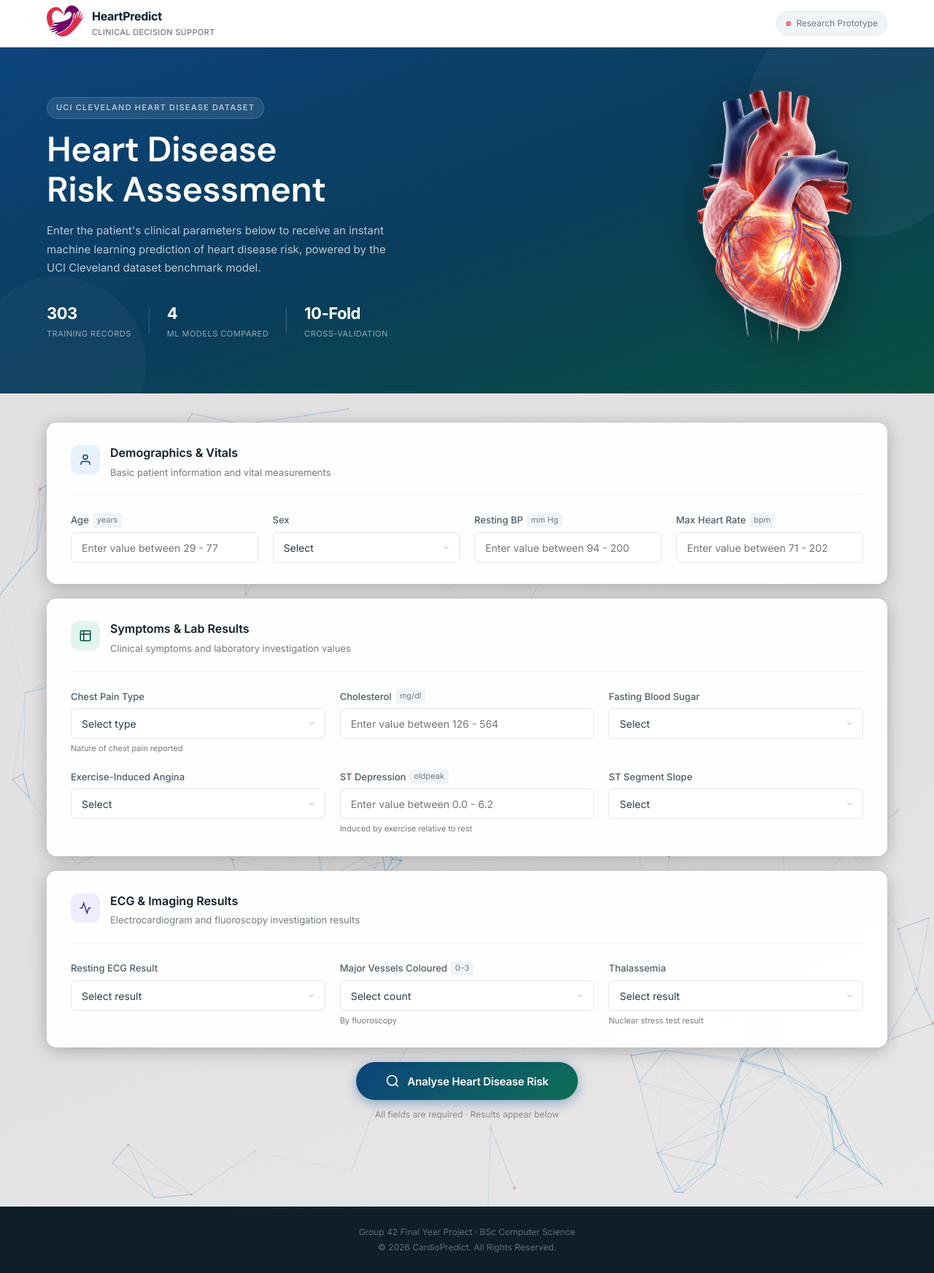
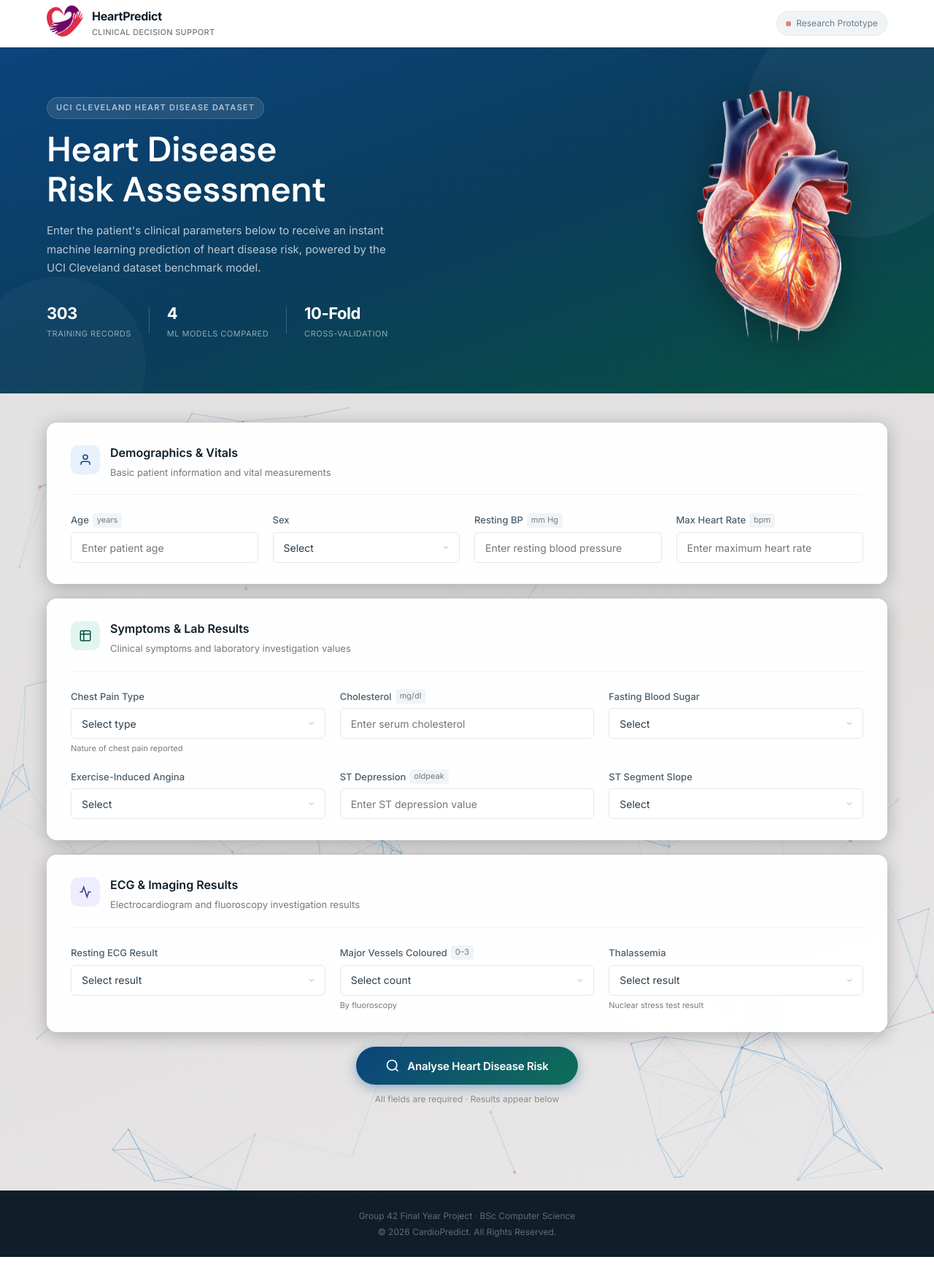
Before and after one commit to BawaErnestKwame/Heart_disease_prediction, a Flask app: page / in a window 1280 px wide. Shown: the whole page at 73% size. After the commit the page ends 1722 px from the top, so only its background shows below. Run offline with Flask 3, Linux system fonts and the light colour scheme; parts of the project's set-up code (start-up, migrations or seed data) failed here and were passed over.

Commit message:
toast and input field

```diff
--- a/app.py
+++ b/app.py
@@ -43,20 +43,21 @@ def predict():
        # ── Input validation ─────────────────────────────────────────────────────
         errors = []
 
-        if not (29 <= age <= 77):
-            errors.append("Age must be between 29 and 77")
-        if not (94 <= trestbps <= 200):
-            errors.append("Resting BP must be between 94 and 200")
-        if not (126 <= chol <= 564):
-            errors.append("Cholesterol must be between 126 and 564")
-        if not (71 <= thalach <= 202):
-            errors.append("Max Heart Rate must be between 71 and 202")
-        if not (0.0 <= oldpeak <= 6.2):
-            errors.append("ST Depression must be between 0.0 and 6.2")
+        ierrors = []
+
+        if not (1 <= age <= 120):
+            errors.append("Age must be between 1 and 120")
+        if not (1 <= trestbps <= 300):
+            errors.append("Resting BP must be between 1 and 300")
+        if not (1 <= chol <= 700):
+            errors.append("Cholesterol must be between 1 and 700")
+        if not (1 <= thalach <= 300):
+            errors.append("Max Heart Rate must be between 1 and 300")
+        if not (0.0 <= oldpeak <= 10.0):
+            errors.append("ST Depression must be between 0.0 and 10.0")
 
         if errors:
-            return jsonify({'error': ' | '.join(errors)}), 400
-
+         return jsonify({'error': ' | '.join(errors)}), 400
         # ── Feature engineering
         age_group = 0 if age < 40 else (1 if age <= 55 else 2)
         high_chol = 1 if chol > 240 else 0
--- a/static/css/style.css
+++ b/static/css/style.css
@@ -708,5 +708,107 @@ body {
   line-height: 1.8;
 }
 
+/* ── Toast Notification ───────────────────────────────────────────────────── */
+.toast-container {
+  position: fixed;
+  top: 20px;
+  right: 20px;
+  z-index: 9999;
+  display: flex;
+  flex-direction: column;
+  gap: 10px;
+}
+
+.toast {
+  display: flex;
+  align-items: center;
+  gap: 12px;
+  padding: 14px 20px;
+  border-radius: 10px;
+  box-shadow: 0 8px 24px rgba(0,0,0,0.15);
+  font-size: 14px;
+  font-weight: 500;
+  min-width: 280px;
+  max-width: 380px;
+  animation: slideIn 0.3s ease forwards;
+  cursor: pointer;
+}
+
+.toast--high {
+  background: linear-gradient(135deg, #A32D2D, #7A1F1F);
+  color: white;
+  border-left: 4px solid #FF6B6B;
+}
+
+.toast--low {
+  background: linear-gradient(135deg, #0F6E56, #085041);
+  color: white;
+  border-left: 4px solid #1D9E75;
+}
+
+.toast--error {
+  background: linear-gradient(135deg, #854F0B, #633806);
+  color: white;
+  border-left: 4px solid #F1C40F;
+}
+
+.toast-icon {
+  font-size: 20px;
+  flex-shrink: 0;
+}
+
+.toast-content {
+  flex: 1;
+}
+
+.toast-title {
+  font-size: 13px;
+  font-weight: 700;
+  margin-bottom: 2px;
+}
+
+.toast-message {
+  font-size: 12px;
+  opacity: 0.85;
+}
+
+.toast-close {
+  background: none;
+  border: none;
+  color: white;
+  font-size: 16px;
+  cursor: pointer;
+  opacity: 0.7;
+  padding: 0;
+  flex-shrink: 0;
+}
+
+.toast-close:hover { opacity: 1; }
+
+.toast-progress {
+  position: absolute;
+  bottom: 0;
+  left: 0;
+  height: 3px;
+  background: rgba(255,255,255,0.4);
+  border-radius: 0 0 10px 10px;
+  animation: progress 4s linear forwards;
+}
+
+@keyframes slideIn {
+  from { transform: translateX(120%); opacity: 0; }
+  to   { transform: translateX(0);    opacity: 1; }
+}
+
+@keyframes slideOut {
+  from { transform: translateX(0);    opacity: 1; }
+  to   { transform: translateX(120%); opacity: 0; }
+}
+
+@keyframes progress {
+  from { width: 100%; }
+  to   { width: 0%;   }
+}
+
 /* ── Utility ──────── */
 .hidden { display: none !important; }
--- a/static/js/main.js
+++ b/static/js/main.js
@@ -1,42 +1,45 @@
-document.addEventListener('DOMContentLoaded', function () {
-
-  const form       = document.getElementById('prediction-form');
-  const submitBtn  = document.getElementById('submit-btn');
-  const resultCard = document.getElementById('result-card');
-  const resultHigh = document.getElementById('result-high');
-  const resultLow  = document.getElementById('result-low');
-  const probBar    = document.getElementById('prob-bar');
-  const probValue  = document.getElementById('prob-value');
-  const adviceHigh = document.getElementById('advice-high');
-  const adviceLow  = document.getElementById('advice-low');
+document.addEventListener("DOMContentLoaded", function () {
+  const form = document.getElementById("prediction-form");
+  const submitBtn = document.getElementById("submit-btn");
+  const resultCard = document.getElementById("result-card");
+  const resultHigh = document.getElementById("result-high");
+  const resultLow = document.getElementById("result-low");
+  const probBar = document.getElementById("prob-bar");
+  const probValue = document.getElementById("prob-value");
+  const adviceHigh = document.getElementById("advice-high");
+  const adviceLow = document.getElementById("advice-low");
 
   // ── Form submit ─────────────────────────────────────────────────────────
-  form.addEventListener('submit', function (e) {
+  form.addEventListener("submit", function (e) {
     e.preventDefault();
 
     if (!validateForm()) return;
 
     setLoading(true);
-    resultCard.classList.add('result-card--hidden');
+    resultCard.classList.add("result-card--hidden");
 
     const formData = new FormData(form);
 
-    fetch('/predict', {
-      method: 'POST',
-      body: formData
+    fetch("/predict", {
+      method: "POST",
+      body: formData,
     })
-    .then(res => res.json())
-    .then(data => {
+      .then((res) => res.json())
+      .then((data) => {
         setLoading(false);
         if (data.error) {
-        alert('Error: ' + data.error);
+          showToast("error", "Input Error", data.error);
           return;
         }
         showResult(data);
       })
-    .catch(err => {
+      .catch((err) => {
         setLoading(false);
-      alert('Something went wrong. Please check your inputs and try again.');
+        showToast(
+          "error",
+          "Connection Error",
+          "Something went wrong. Please try again.",
+        );
         console.error(err);
       });
   });
@@ -44,17 +47,23 @@ document.addEventListener('DOMContentLoaded', function () {
   // ── Validate all fields ──────────────────────────────────────────────────
   function validateForm() {
     let valid = true;
-    const inputs = form.querySelectorAll('input, select');
-    inputs.forEach(input => {
-      input.classList.remove('error');
-      if (!input.value || input.value === '') {
-        input.classList.add('error');
+    const inputs = form.querySelectorAll("input, select");
+    inputs.forEach((input) => {
+      input.classList.remove("error");
+      if (!input.value || input.value === "") {
+        input.classList.add("error");
         valid = false;
       }
     });
     if (!valid) {
-      const firstError = form.querySelector('.error');
-      if (firstError) firstError.scrollIntoView({ behavior: 'smooth', block: 'center' });
+      const firstError = form.querySelector(".error");
+      if (firstError)
+        firstError.scrollIntoView({ behavior: "smooth", block: "center" });
+      showToast(
+        "error",
+        "Missing Fields",
+        "Please fill in all required fields before submitting.",
+      );
     }
     return valid;
   }
@@ -62,22 +71,39 @@ document.addEventListener('DOMContentLoaded', function () {
   // ── Show prediction result ───────────────────────────────────────────────
   function showResult(data) {
     const isHigh = data.prediction === 1;
-    const prob   = data.probability;
+    const prob = data.probability;
 
-    resultHigh.style.display = isHigh ? 'flex' : 'none';
-    resultLow.style.display  = isHigh ? 'none' : 'flex';
-    adviceHigh.style.display = isHigh ? 'block' : 'none';
-    adviceLow.style.display  = isHigh ? 'none' : 'block';
+    resultHigh.style.display = isHigh ? "flex" : "none";
+    resultLow.style.display = isHigh ? "none" : "flex";
+    adviceHigh.style.display = isHigh ? "block" : "none";
+    adviceLow.style.display = isHigh ? "none" : "block";
 
-    probBar.className = 'prob-bar-fill ' + (isHigh ? 'prob-bar-fill--high' : 'prob-bar-fill--low');
-    probValue.textContent = prob + '%';
+    probBar.className =
+      "prob-bar-fill " +
+      (isHigh ? "prob-bar-fill--high" : "prob-bar-fill--low");
+    probValue.textContent = prob + "%";
 
-    resultCard.classList.remove('result-card--hidden');
-    resultCard.scrollIntoView({ behavior: 'smooth', block: 'start' });
+    resultCard.classList.remove("result-card--hidden");
+    resultCard.scrollIntoView({ behavior: "smooth", block: "start" });
 
     setTimeout(() => {
-      probBar.style.width = prob + '%';
+      probBar.style.width = prob + "%";
     }, 100);
+
+    // ── Show toast notification after prediction ──────────────────────────
+    if (isHigh) {
+      showToast(
+        "high",
+        "High Risk Detected",
+        `Probability of heart disease: ${prob}% , Please refer to a cardiologist.`,
+      );
+    } else {
+      showToast(
+        "low",
+        "Low Risk Detected",
+        `Probability of heart disease: ${prob}% , No significant indicators found.`,
+      );
+    }
   }
 
   // ── Loading state ────────────────────────────────────────────────────────
@@ -96,22 +122,20 @@ document.addEventListener('DOMContentLoaded', function () {
   }
 
   // ── Clear errors on input change ─────────────────────────────────────────
-  form.querySelectorAll('input, select').forEach(input => {
-    input.addEventListener('change', () => input.classList.remove('error'));
-    input.addEventListener('input',  () => input.classList.remove('error'));
+  form.querySelectorAll("input, select").forEach((input) => {
+    input.addEventListener("change", () => input.classList.remove("error"));
+    input.addEventListener("input", () => input.classList.remove("error"));
   });
 });
 
 // ── Reset form (global — called from button onclick) ──────────────────────
 function resetForm() {
-  document.getElementById('prediction-form').reset();
-  const resultCard = document.getElementById('result-card');
-  resultCard.classList.add('result-card--hidden');
-  document.getElementById('prob-bar').style.width = '0%';
-  window.scrollTo({ top: 0, behavior: 'smooth' });
+  document.getElementById("prediction-form").reset();
+  const resultCard = document.getElementById("result-card");
+  resultCard.classList.add("result-card--hidden");
+  document.getElementById("prob-bar").style.width = "0%";
+  window.scrollTo({ top: 0, behavior: "smooth" });
 }
-
-// counter state
 
 // ── Counter animation for hero stats ─────────────────────────────────────
 function animateCounter(element, target, duration, suffix) {
@@ -124,24 +148,63 @@ function animateCounter(element, target, duration, suffix) {
       start = target;
       clearInterval(timer);
     }
-    element.textContent = Math.floor(start) + (suffix || '');
+    element.textContent = Math.floor(start) + (suffix || "");
   }, 16);
 }
 
 function startCounters() {
-  const counters = document.querySelectorAll('.stat-num');
-  counters.forEach(counter => {
-    const target  = counter.getAttribute('data-target');
-    const suffix  = counter.getAttribute('data-suffix') || '';
+  const counters = document.querySelectorAll(".stat-num");
+  counters.forEach((counter) => {
+    const target = counter.getAttribute("data-target");
+    const suffix = counter.getAttribute("data-suffix") || "";
     const duration = 2000;
     if (target) {
-      counter.textContent = '0' + suffix;
+      counter.textContent = "0" + suffix;
       animateCounter(counter, parseInt(target), duration, suffix);
     }
   });
 }
 
 // Start counting when page loads
-window.addEventListener('load', () => {
+window.addEventListener("load", () => {
   setTimeout(startCounters, 300);
 });
+
+// ── Toast Notification ────────────────────────────────────────────────────
+function showToast(type, title, message) {
+  // Create container if it doesn't exist
+  let container = document.getElementById("toast-container");
+  if (!container) {
+    container = document.createElement("div");
+    container.id = "toast-container";
+    container.className = "toast-container";
+    document.body.appendChild(container);
+  }
+
+  const icons = {
+    high: "H",
+    low: "L",
+    error: "X",
+  };
+
+  const toast = document.createElement("div");
+  toast.className = `toast toast--${type}`;
+  toast.style.position = "relative";
+  toast.innerHTML = `
+    <div class="toast-icon">${icons[type] || "ℹ️"}</div>
+    <div class="toast-content">
+      <div class="toast-title">${title}</div>
+      <div class="toast-message">${message}</div>
+    </div>
+    <button class="toast-close" onclick="this.parentElement.remove()">✕</button>
+    <div class="toast-progress"></div>
+  `;
+
+  container.appendChild(toast);
+
+  // Auto remove after 4 seconds
+  setTimeout(() => {
+    toast.style.animation = "slideOut 0.3s ease forwards";
+    setTimeout(() => toast.remove(), 300);
+  }, 6000);
+}
--- a/templates/index.html
+++ b/templates/index.html
@@ -97,7 +97,8 @@
             <div class="field">
               <label class="label" for="age">Age <span class="unit">years</span></label>
              <input class="input" type="number" id="age" name="age"
-              min="29" max="77" placeholder="Enter value between 29 - 77" required />
+              min="1" max="120" placeholder="Enter patient age" required />
+
 
             </div>
             <div class="field">
@@ -111,13 +112,14 @@
             <div class="field">
               <label class="label" for="trestbps">Resting BP <span class="unit">mm Hg</span></label>
               <input class="input" type="number" id="trestbps" name="trestbps"
-              min="94" max="200" placeholder="Enter value between 94 - 200" required />
+              min="1" max="300" placeholder="Enter resting blood pressure" required />
+
                           </div>
             <div class="field">
               <label class="label" for="thalach">Max Heart Rate <span class="unit">bpm</span></label>
               <input class="input" type="number" id="thalach" name="thalach"
-              min="71" max="202" placeholder="Enter value between 71 - 202" required />
-              </div>
+                min="1" max="300" placeholder="Enter maximum heart rate" required />
+                </div>
           </div>
         </div>
 
@@ -148,7 +150,8 @@
             <div class="field">
               <label class="label" for="chol">Cholesterol <span class="unit">mg/dl</span></label>
               <input class="input" type="number" id="chol" name="chol"
-              min="126" max="564" placeholder="Enter value between 126 - 564" required />
+                min="1" max="700" placeholder="Enter serum cholesterol" required />
+
               </div>
             <div class="field">
               <label class="label" for="fbs">Fasting Blood Sugar</label>
@@ -169,9 +172,8 @@
             <div class="field">
               <label class="label" for="oldpeak">ST Depression <span class="unit">oldpeak</span></label>
               <input class="input" type="number" id="oldpeak" name="oldpeak"
-              step="0.1" min="0" max="6.2" placeholder="Enter value between 0.0 - 6.2" required />
-               <span class="field-hint">Induced by exercise relative to rest</span>
-            </div>
+                  step="0.1" min="0" max="10" placeholder="Enter ST depression value" required />
+              </div>
             <div class="field">
               <label class="label" for="slope">ST Segment Slope</label>
               <select class="select" id="slope" name="slope" required>
@@ -373,6 +375,7 @@
       retina_detect: true
     });
   </script>
-
+<!-- Toast Container -->
+<div class="toast-container" id="toast-container"></div>
 </body>
 </html>
```
Lines whose indentation alone changed are shown as unchanged.
